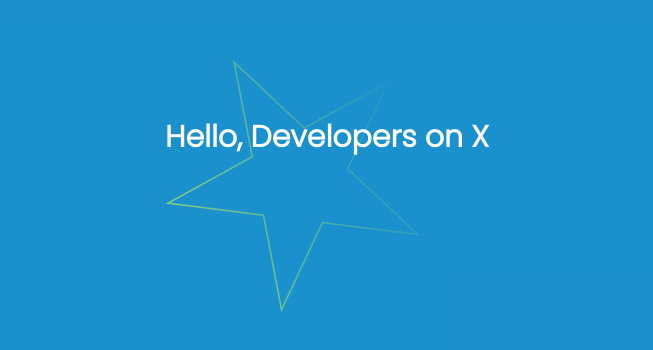
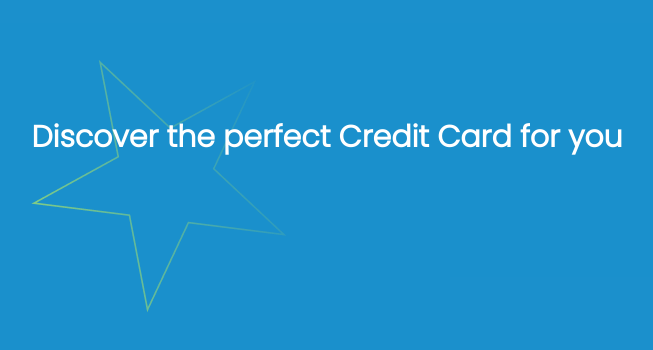
Before and after one commit to Fullstack-Roadmap/Banking-App, a React (Vite) app: page / in a window 1280 px wide. Shown: the part 232-582 px from the top of the page, without its empty margins (313-966 px from the left). Built offline with nearby package versions, Linux system fonts and the light colour scheme.

Commit message:
Changed Hero text (first try didn't work)

```diff
--- a/src/App.jsx
+++ b/src/App.jsx
@@ -32,7 +32,7 @@ function App() {
     <>
       <div className="z-1 bg-sky-600/90 text-white h-screen grid relative place-content-center p-5">
         <h1 className="translate-y-24 text-3xl font-bold font-Poppins">
-          Hello, Developers on X
+          Discover the perfect Credit Card for you
         </h1>
         <img src={star} alt="image" className="z-2" />
       </div>
```
